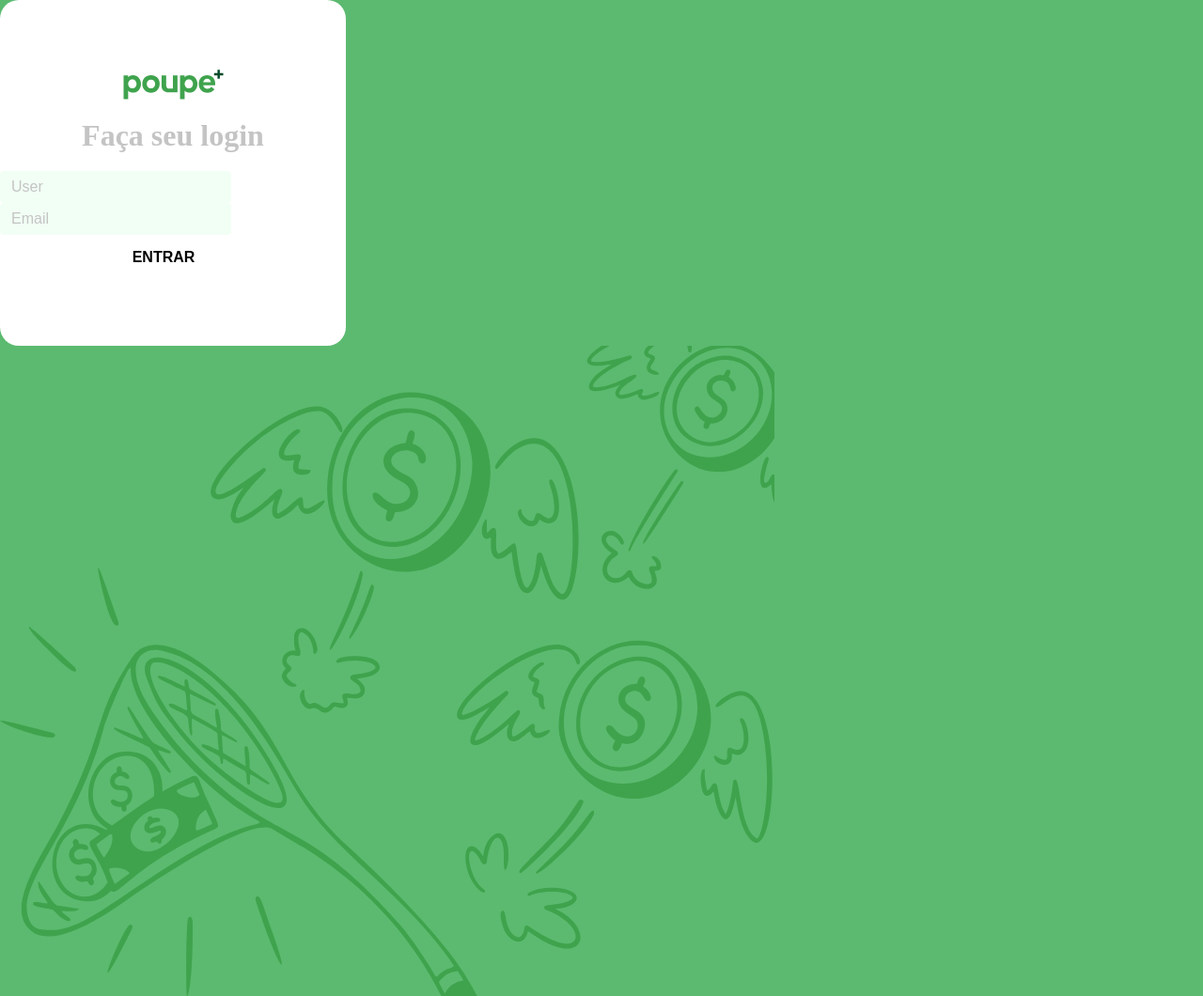
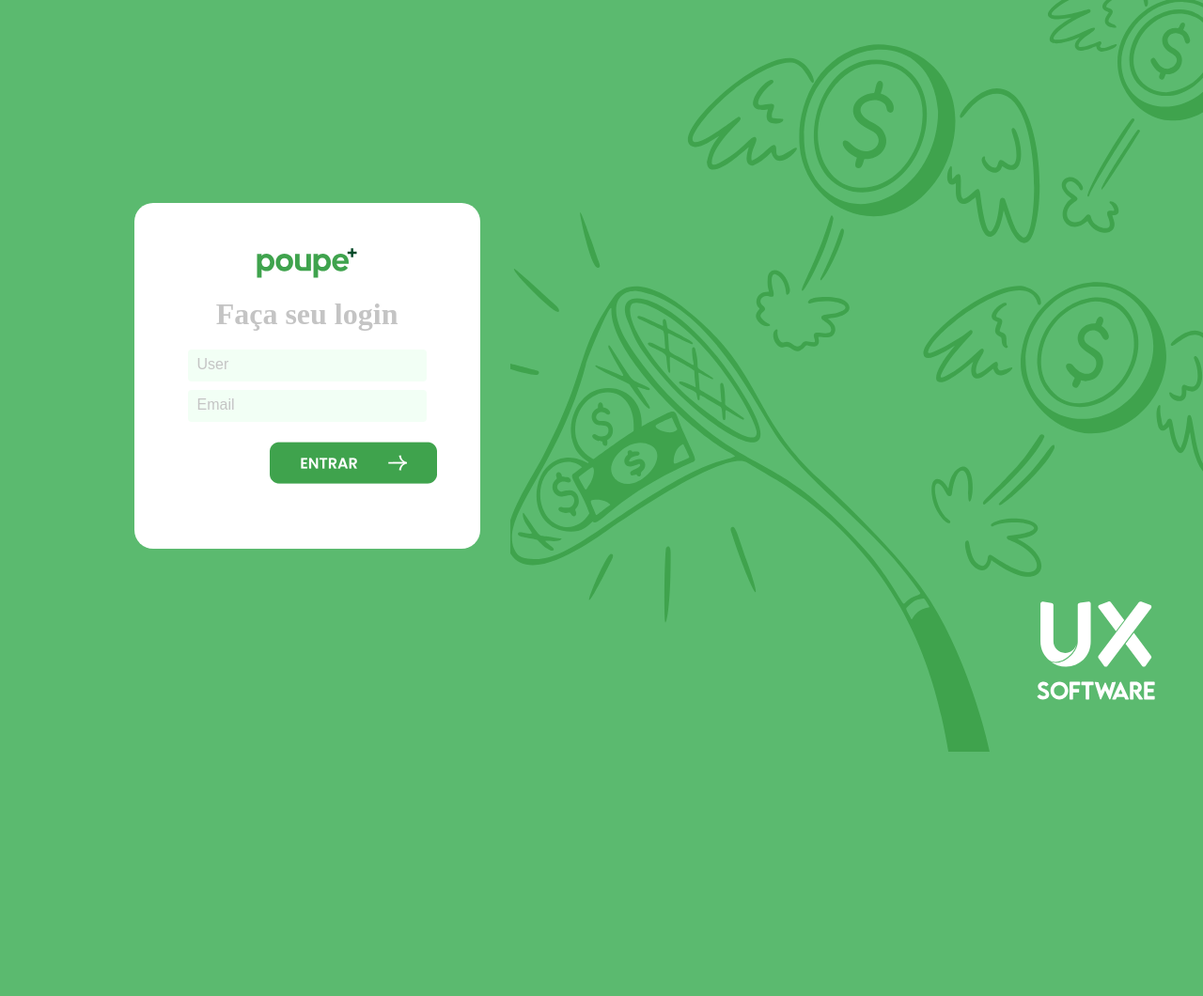
Before and after one commit to victoremanuelfont/projeto-front-end, a plain HTML site: page index.html in a window 1280 px wide. Shown: the top 1060 px of the page at 94% size. After the commit the page ends 800 px from the top, so only its background shows below. Drawn offline with Linux system fonts and the light colour scheme.

Commit message:
Algumas modificações

```diff
--- a/index.html
+++ b/index.html
@@ -14,18 +14,25 @@
 
 </head>
 <body>
+    <section class = "form-section">
     <main>
-        <img class = "logopoupe"src = "assets/LOGO.svg "/>
+        <img class = "logo-poupe-mais" src = "assets/LOGO.svg "/>
         <h1>Faça seu login </h1>
-        <form>
-            <div class="logopoupemais">
-            <input class="form-input" type = "text" placeholder = "User"/>
-            <input class="form-input" type = "email" placeholder = "Email" />
+        <form id="login-form">
+            <div class="input-group">
+            <input id="user" class="form-input" type="text" placeholder="User"/>
+            <input id="email" class="form-input" type="email" placeholder="Email"/>
             </div>
-            <button>ENTRAR<img src = "./assets/image 17 (Traced)icon.svg"/> </button>
+            <button>ENTRAR<img src = "./assets/Botão.png"/></button>
         </form>
-    </main>
-    <img src = "assets/Ilustração.svg"/>
+
+        <span id="error-message" class="error-message"></span>
+     </main>
+  </section>
+  <section class="ilustration-section">
     <img src = "assets/LOGO 2.svg">
+    </section>
+
+    <script src="/js/login.js"></script>
 </body>
 </html>
--- /dev/null
+++ b/js/login.js
@@ -0,0 +1,47 @@
+const url = "https://poupe-mais-api.vercel.app";
+
+const form = document.getElementById("login-form"); //acessando métodos e propriedades do formulário, não acessa de fato é com se fosse um atalho para aquele elemento
+const message = document.getElementById("error-message");
+
+//criando um método que escuta um evento e apartir de um evento executa uma ação
+form.addEventListener("submit", async function (event) {
+  event.preventDefault(); // Evita que a página recarregue
+
+  const username = document.getElementById("user").value;
+  const email = document.getElementById("email").value;
+
+  if (username === "" || email === "") {
+    message.textContent = "Usuário ou email está vazio";
+    return;
+  }
+
+  await fetch(`${url}/user/sign-in`, {
+    method: "POST",
+    headers: {
+      "Content-Type": "application/json", // Example content type
+    },
+    body: JSON.stringify({ username, email }),
+  })
+    .then((response) => {
+      if (!response.ok) {
+        throw new Error(response.statusText);
+      }
+      return response.json(); //convertendo a resposta em json para um objeto js
+    }) // Parse the response as JSON
+    .then((data) => {
+      console.log(data);
+      const userData = {
+        username: data.body.username,
+        monthlyIncome: data.body.monthlyIncome,
+      };
+
+      localStorage.setItem("token", data.body.token);
+      localStorage.setItem("data_user", JSON.stringify(userData));
+
+      window.location.href = "dashboard.html";
+    })
+    .catch((error) => {
+      message.textContent = "Usuário ou email já foram cadastrados.";
+      console.error("this", error); // Handle errors
+    });
+});
--- a/styles/global.css
+++ b/styles/global.css
@@ -65,9 +65,9 @@ quotes: none;
 
 }
 
-blockquote*:before*, blockquote*:after*,
+blockquote:before, blockquote:after,
 
-q*:before*, q*:after* {
+q:before, q:after {
 
 content: '';
 
@@ -84,8 +84,9 @@ border-spacing: 0;
 }
 :root {
     --main-green: #5BBA6F;
-    --main-white: #FFFFFF;
+    --white: #FFFFFF;
     --gray-text: #c4c4c4;
     --mint: #F2FFF5;
     --secondary--green: #3FA34D;
+    --red: #FF0000;
 }
--- a/styles/login.css
+++ b/styles/login.css
@@ -1,13 +1,27 @@
 body{
     background-color: var(--main-green);
+    height: 100vh;
+
+  display: flex;
+  align-items: center;
+  justify-content: center;
+
+  gap: 32px;
+}
+
+body .form-section{
+width: 45%;
+display: flex;
+justify-content: end;
 }
 
 body main{
 
-    background-color: var(--main-white);
+    background-color: var(--white);
     width: 368px;
     height: 368px;
     border-radius: 20px;
+
     display: flex;
     flex-direction: column;
     align-items: center;
@@ -16,51 +30,94 @@ body main{
 
 }
 
+body main .logo-poupe-mais {
+    width: 107px;
+    height: 32px;
+  }
+
 body main h1{
     font-size: 32px;
     font-weight: 600;
     color: var(--gray-text);
 }
 
+
+body main form {
+    display: flex;
+    flex-direction: column;
+    align-items: center;
+    gap: 22px;
+  }
+
+  body main form .input-group{
+    display: flex;
+    flex-direction: column;
+    align-items: center;
+    gap: 9px;
+  }
+
+
 body .form-input{
     background-color: var(--mint);
     border: none;
     width: 242px;
     height: 32px;
+    padding-left: 10px;
     border-radius: 4px;
 
 }
 
 body .form-input::placeholder{
     color: var(--gray-text);
-    padding-left: 10px;
+
 
     font-weight: 300;
     font-size: 16px;
 }
 
-body button{
+body main button{
     background-color: var(--secundary--green);
     border: none;
     color: var(--white);
     font-weight: 600;
     font-size: 16px;
+
     width: 178px;
     height: 44px;
+
     border-radius: 10px;
+
+    display: flex;
+    justify-content: center;
+    align-items: center;
+    gap: 32px
 
 }
 
-body main .logopoupe{
-    width: 107px;
-    height: 32px;
+body main .error-message {
+    font-size: 10px;
+   color: var(--red);
+  }
 
+  body button:hover {
+    cursor: pointer;
+  }
 
+  body .ilustration-section {
+    width: 65%;
+    height: 100%;
+    background-image: url('/assets/Ilustração.svg');
+    background-position: center; /* Center the image */
+    background-repeat: no-repeat;
+    /* Do not repeat the image */
+    background-size: cover;
 
-}
+    position: relative;
+  }
 
-body main form{
-    display: flex;
-    flex-direction: column;
-    align-items: center;
-}
+  body .ilustration-section img{
+
+    position: absolute;
+    bottom: 55px;
+    right: 51px;
+  }
```
Also changed, not shown: assets/Botão.png (added).
